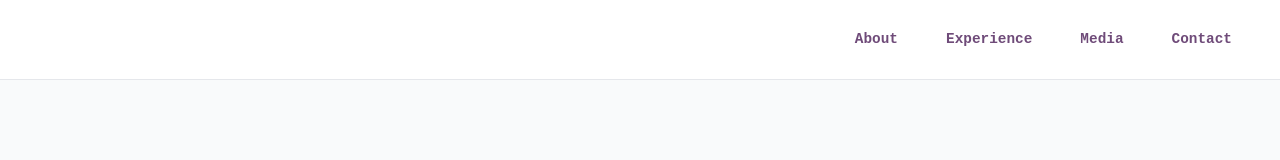
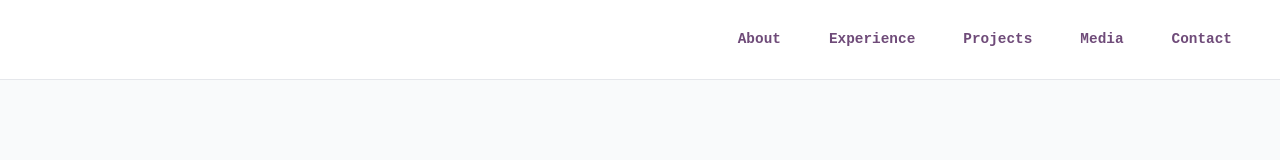
Before and after one commit to fionatagious/fiona.works, a Next.js app: page / in a window 1280 px wide. Shown: the top 160 px of the page. Built offline with nearby package versions, Linux system fonts and the light colour scheme.

Commit message:
add projects to nav

```diff
--- a/components/navigation/navbar/index.js
+++ b/components/navigation/navbar/index.js
@@ -39,12 +39,18 @@ const Navbar = () => {
     },
     {
       id: 3,
+      text: "Projects",
+      href: "projects",
+      nodeRef: useRef(null),
+    },
+    {
+      id: 4,
       text: "Media",
       href: "media",
       nodeRef: useRef(null),
     },
     {
-      id: 4,
+      id: 5,
       text: "Contact",
       href: "contact",
       nodeRef: useRef(null),
```
